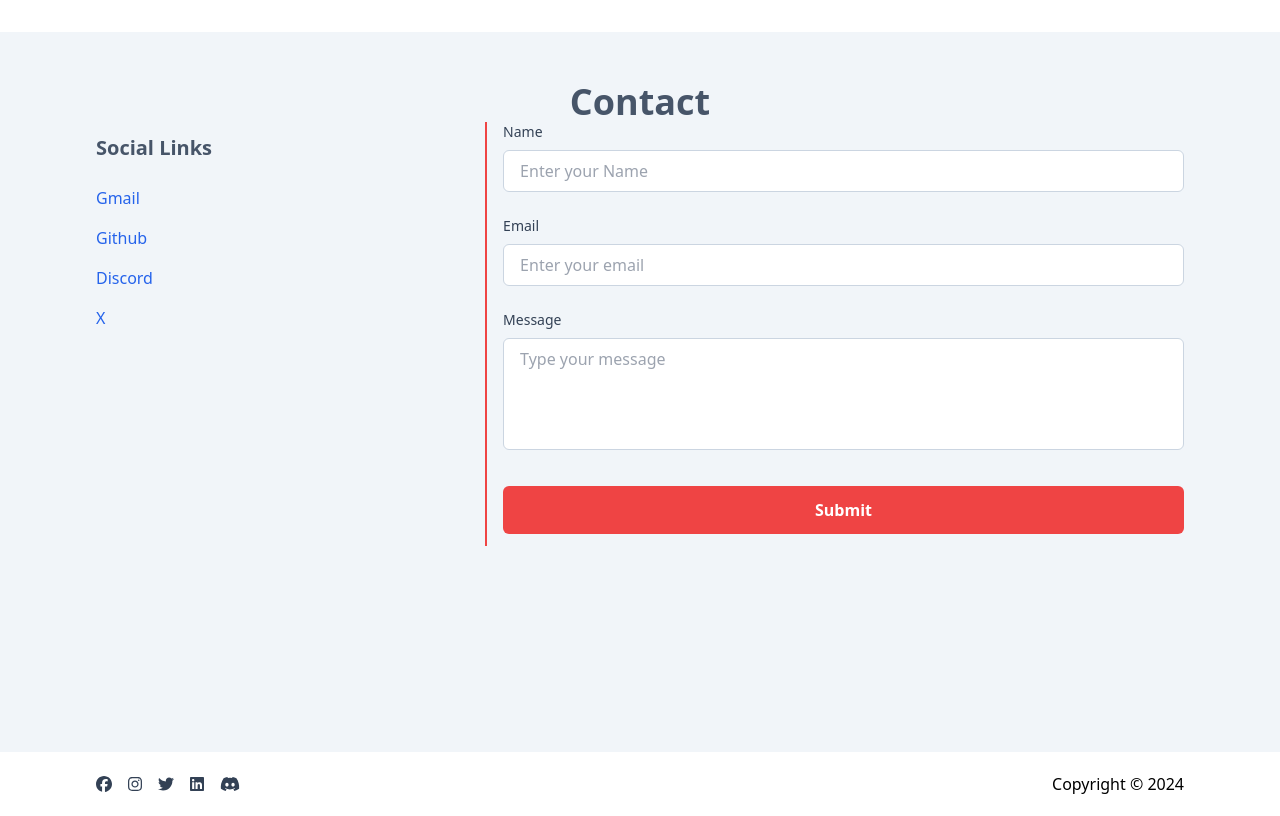
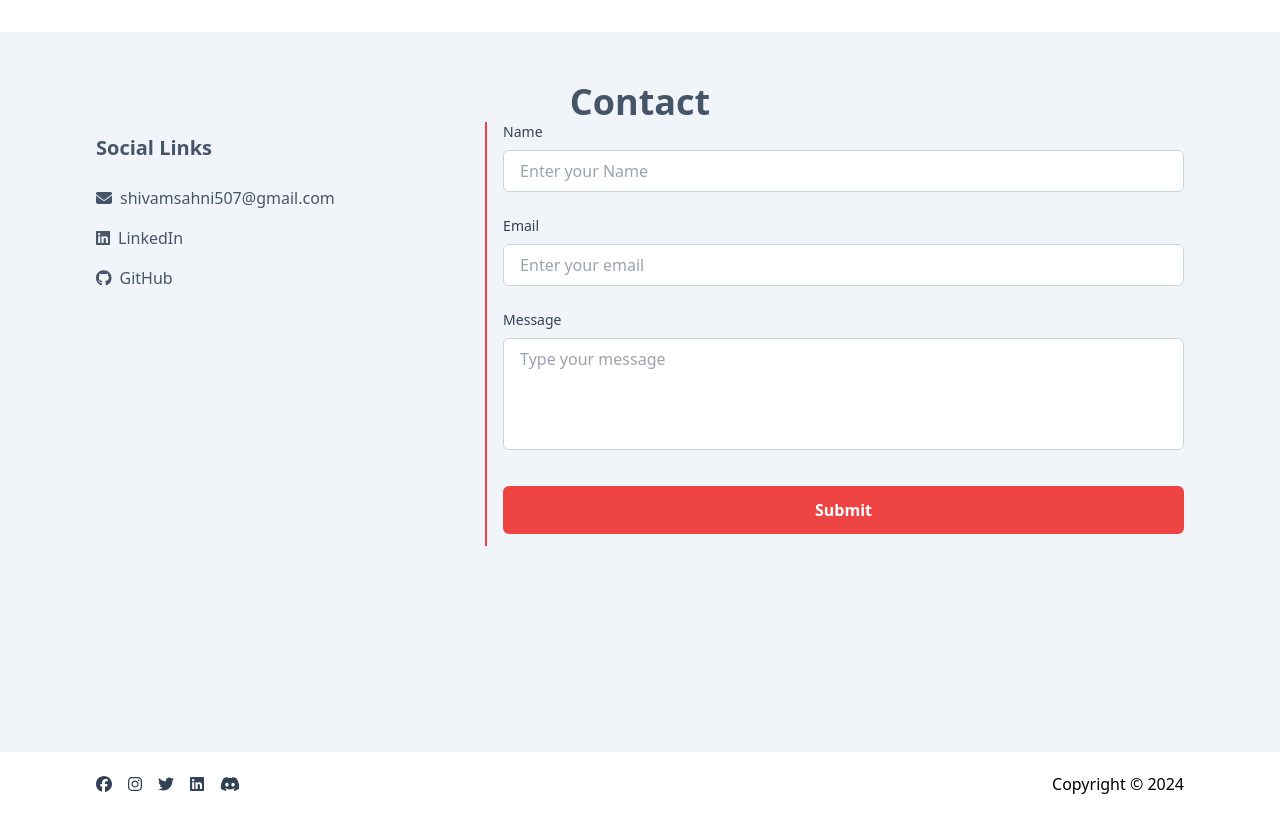
Before and after one commit to 1Shivam4/Portfolio, a React (Vite) app: page / in a window 1280 px wide. Shown: the part 3000-3816 px from the top of the page. Built offline with nearby package versions, Linux system fonts and the light colour scheme.

Commit message:
correct social links

```diff
--- a/src/components/ui/Contact.tsx
+++ b/src/components/ui/Contact.tsx
@@ -4,6 +4,9 @@
 import { makeRequestWithForm } from "../../lib/Document.services";
 import { Toaster, toast } from "sonner";
 import { useState } from "react";
+import { FontAwesomeIcon } from "@fortawesome/react-fontawesome";
+import { faEnvelope } from "@fortawesome/free-solid-svg-icons";
+import { faGithub, faLinkedin } from "@fortawesome/free-brands-svg-icons";
 
 interface FormProps {
   fieldType: "input" | "textarea";
@@ -12,12 +15,6 @@
   required: boolean;
   label: string;
   name: string;
-}
-
-interface SocialLinks {
-  name: string;
-  link: string;
-  img: string;
 }
 
 const formFields: FormProps[] = [
@@ -47,26 +44,21 @@
   },
 ];
 
-const socials: SocialLinks[] = [
+const socials = [
   {
-    name: "Gmail",
-    link: "mailto:shivamsahni507@gmail.com",
-    img: "", // Add image URLs if needed
+    name: "shivamsahni507@gmail.com",
+    link: "",
+    icon: faEnvelope,
   },
   {
-    name: "Github",
-    link: "",
-    img: "",
+    name: "LinkedIn",
+    link: "https://www.linkedin.com/in/shivam-sahni-132354227/",
+    icon: faLinkedin,
   },
   {
-    name: "Discord",
-    link: "",
-    img: "",
-  },
-  {
-    name: "X",
-    link: "",
-    img: "",
+    name: "GitHub",
+    link: "https://github.com/1Shivam4",
+    icon: faGithub,
   },
 ];
 
@@ -116,17 +108,34 @@
           <h3 className="text-xl font-semibold text-slate-600 mb-2">
             Social Links
           </h3>
-          {socials.map((soci) => (
+          {socials.map((soci) =>
+            soci.link ? (
               <a
                 key={soci.name}
                 href={soci.link}
                 target="_blank"
                 rel="noopener noreferrer"
-              className="text-blue-600 hover:underline hover:text-blue-800 transition duration-200"
+                className="text-slate-600 hover:underline hover:text-blue-800 transition duration-200"
               >
+                <FontAwesomeIcon
+                  icon={soci.icon}
+                  className="text-slate-600 mr-2"
+                />
                 {soci.name}
               </a>
-          ))}
+            ) : (
+              <span
+                key={soci.name}
+                className="text-slate-600 flex items-center"
+              >
+                <FontAwesomeIcon
+                  icon={soci.icon}
+                  className="text-slate-600 mr-2"
+                />
+                {soci.name}
+              </span>
+            )
+          )}
         </div>
 
         {/* Form */}
```
Also changed, not shown: public/assets/avatar.jpg (added). Lines whose indentation alone changed are shown as unchanged.
